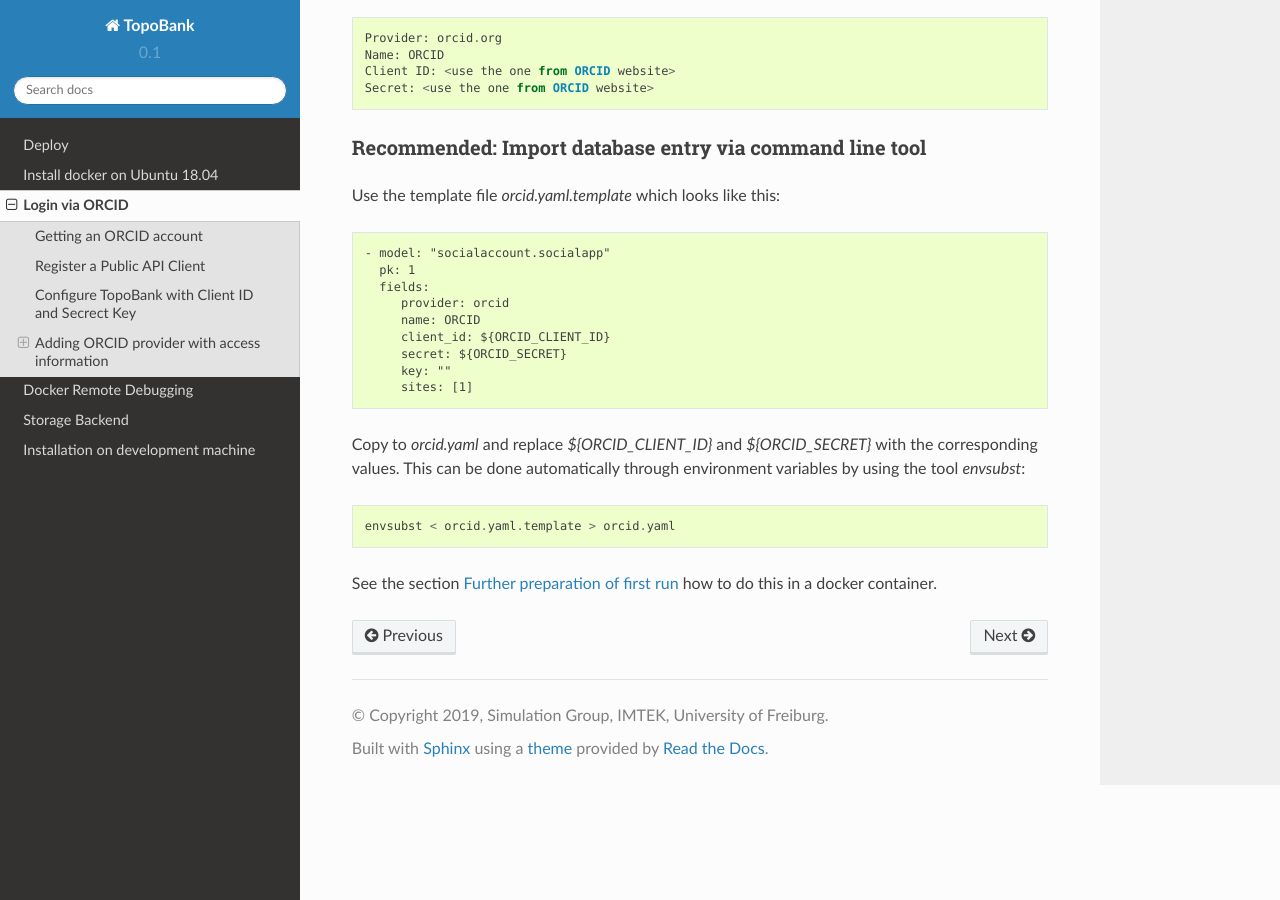
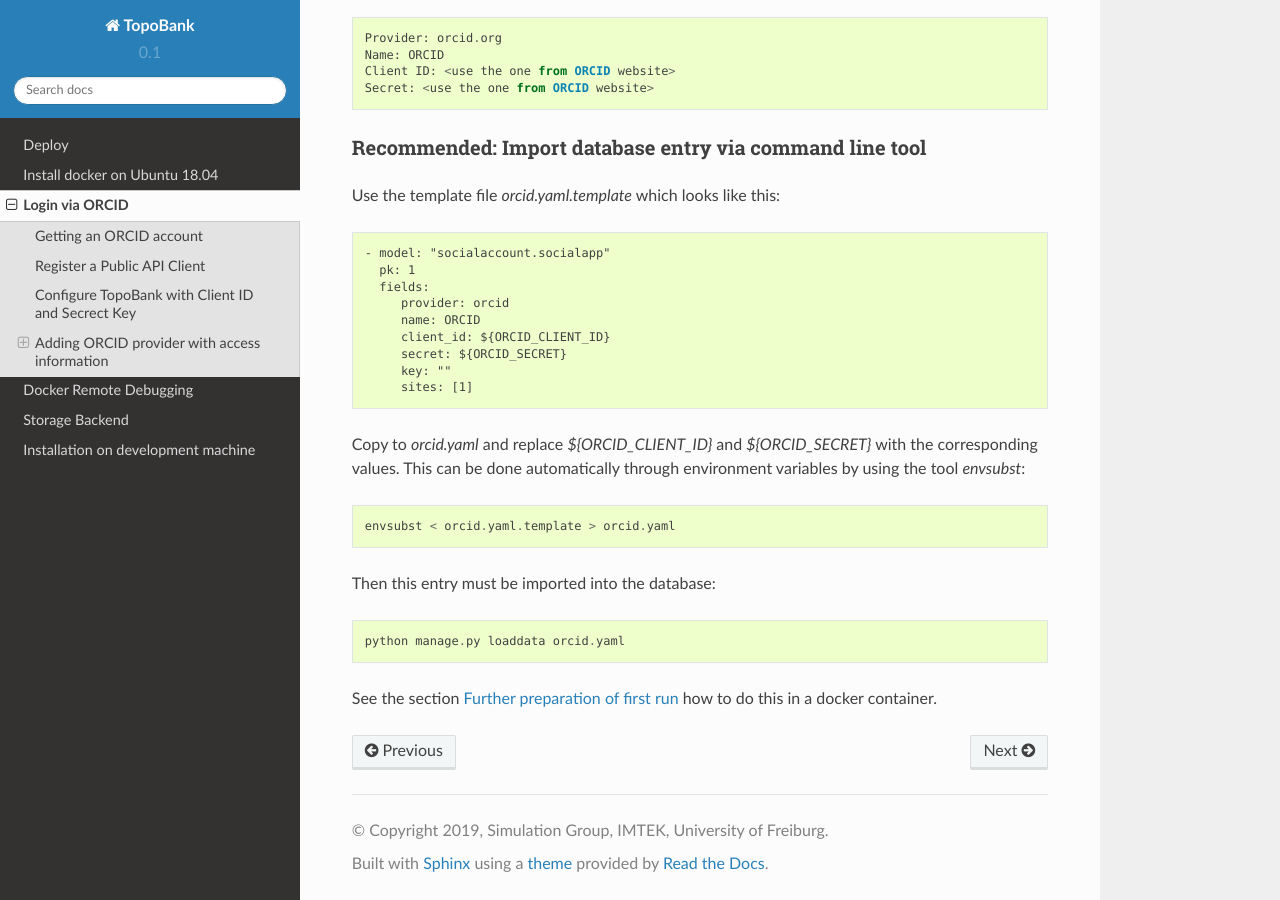
Before and after one commit to ContactEngineering/topobank, a Sphinx documentation site: the page built from docs/orcid.rst, in a window 1280 px wide and 900 px high, scrolled down 1827 px. Built offline with Sphinx 7.4.7 and the Read the Docs theme 2.0.0, drawn with Linux system fonts in a browser that asks for light colours.

Commit message:
DOC: Added missing command needed to initialize ORCID authentication.

```diff
--- a/docs/orcid.rst
+++ b/docs/orcid.rst
@@ -109,4 +109,8 @@ This can be done automatically through environment variables by using the tool `
 
    envsubst < orcid.yaml.template > orcid.yaml
 
+Then this entry must be imported into the database::
+
+   python manage.py loaddata orcid.yaml
+
 See the section :ref:`first-run` how to do this in a docker container.
```
